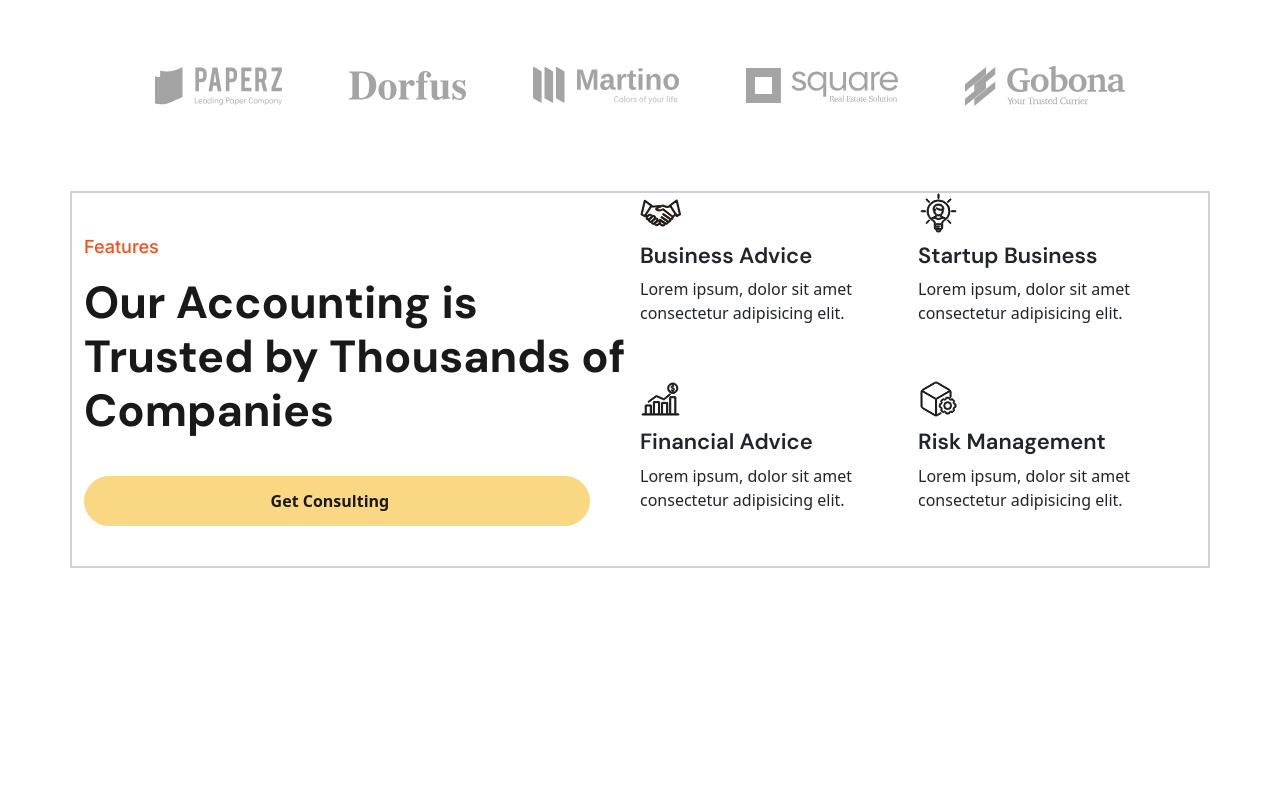
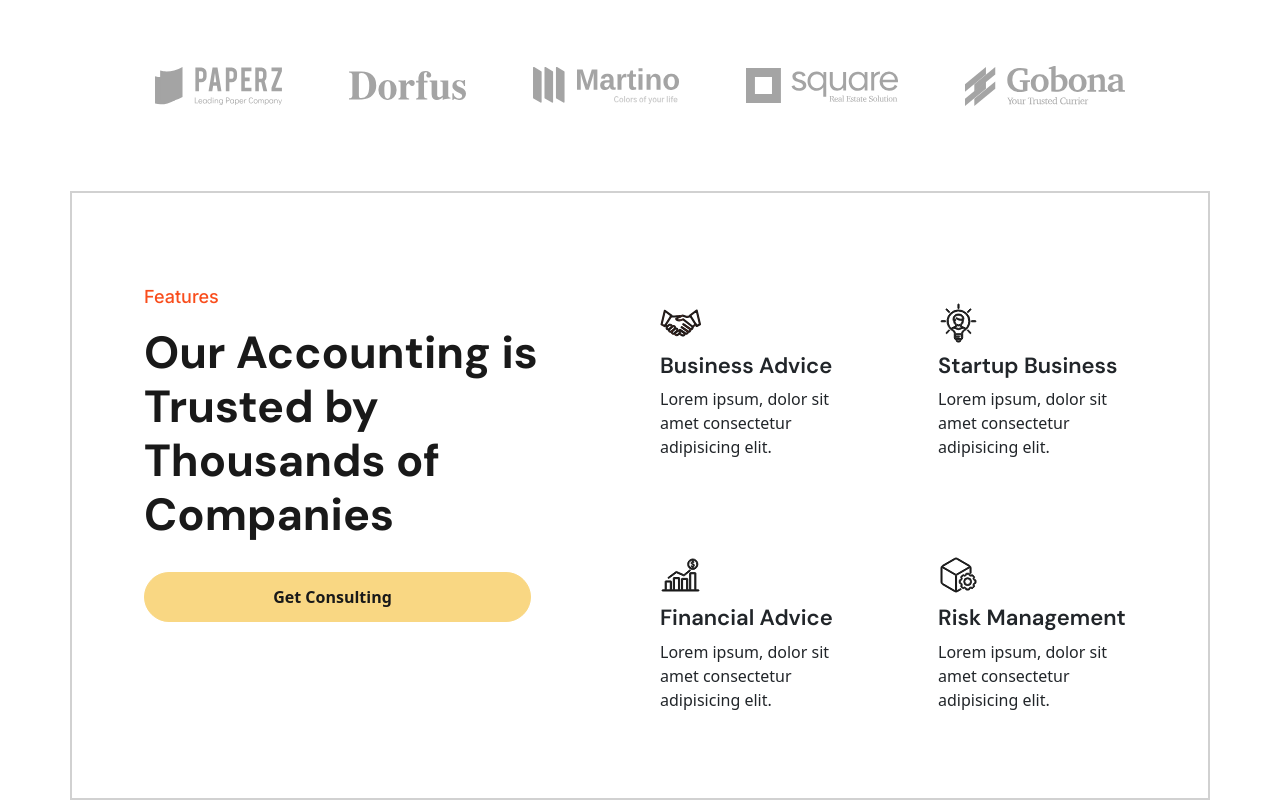
Before and after one commit to SebastianWirstrom/react-crito-complete, a React (Create React App) app: page / in a window 1280 px wide. Shown: the part 874-1674 px from the top of the page. Before the commit the page ends 1442 px from the top, so only its background shows below. Built offline with nearby package versions, Linux system fonts and the light colour scheme; some icons are missing.

Commit message:
commit features

```diff
--- a/src/App.css
+++ b/src/App.css
@@ -435,10 +435,25 @@ footer .footer-bottom .social-media {
   justify-content: center;
   margin-bottom: 40px;
 }
+@media (min-width: 768px) {
+  .features .container .title-and-button {
+    display: block;
+    padding: 20px;
+    margin-top: 50px;
+  }
+}
 .features .container .title-and-button .section-title {
   margin-top: 40px;
-  margin-bottom: 30px;
+  margin-bottom: 40px;
   text-align: center;
+}
+@media (min-width: 768px) {
+  .features .container .title-and-button .section-title {
+    margin-top: 20px;
+    margin-bottom: 30px;
+    margin-left: 40px;
+    margin-right: 80px;
+  }
 }
 .features .container .title-and-button .section-title h2 {
   font-size: 35px;
@@ -460,7 +475,10 @@ footer .footer-bottom .social-media {
 }
 @media (min-width: 768px) {
   .features .container .title-and-button .btn-yellow {
-    width: 91%;
+    display: flex;
+    justify-content: center;
+    margin-left: 40px;
+    width: 75%;
   }
 }
 .features .container .feature-content {
@@ -473,15 +491,18 @@ footer .footer-bottom .social-media {
     display: grid;
     grid-template-columns: 1fr 1fr;
     text-align: left;
+    margin-top: 50px;
+    margin-bottom: 50px;
   }
 }
 .features .container .feature-content .feat-box {
-  margin-bottom: 20px;
+  margin: 20px 20px;
   border-bottom: 1px solid #dad9d3;
 }
 @media (min-width: 768px) {
   .features .container .feature-content .feat-box {
-    margin-bottom: 0;
+    margin-top: 60px;
+    margin-right: 50px;
     border: none;
   }
 }
--- a/src/App.scss
+++ b/src/App.scss
@@ -479,7 +479,9 @@ footer {
         @media (min-width: 768px) {
             display: grid;
             grid-template-columns: 1fr 1fr;
+
             border: 2px solid #d1d1d1;
+
         }
 
         .title-and-button {
@@ -488,10 +490,25 @@ footer {
             justify-content: center;
             margin-bottom: 40px;
 
+            @media (min-width: 768px) {
+                display: block;
+                padding: 20px;
+                margin-top: 50px;
+            }
+
             .section-title {
                 margin-top: 40px;
-                margin-bottom: 30px;
+                margin-bottom: 40px;
                 text-align: center;
+
+                @media (min-width: 768px) {
+
+                    margin-top: 20px;
+                    margin-bottom: 30px;
+                    margin-left: 40px;
+                    margin-right: 80px;
+                }
+
 
                 h2 {
                     font-size: 35px;
@@ -514,7 +531,10 @@ footer {
                 width: 100%;
 
                 @media (min-width: 768px) {
-                    width: 91%;
+                    display: flex;
+                    justify-content: center;
+                    margin-left: 40px;
+                    width: 75%;
                 }
             }
         }
@@ -525,18 +545,25 @@ footer {
             flex-direction: column;
             text-align: center;
 
+
             @media (min-width: 768px) {
                 display: grid;
                 grid-template-columns: 1fr 1fr;
                 text-align: left;
+                margin-top: 50px;
+                margin-bottom: 50px;
+
+
+
             }
 
             .feat-box {
-                margin-bottom: 20px;
+                margin: 20px 20px;
                 border-bottom: 1px solid #dad9d3;
 
                 @media (min-width: 768px) {
-                    margin-bottom: 0;
+                    margin-top: 60px;
+                    margin-right: 50px;
                     border: none;
                 }
 
```
